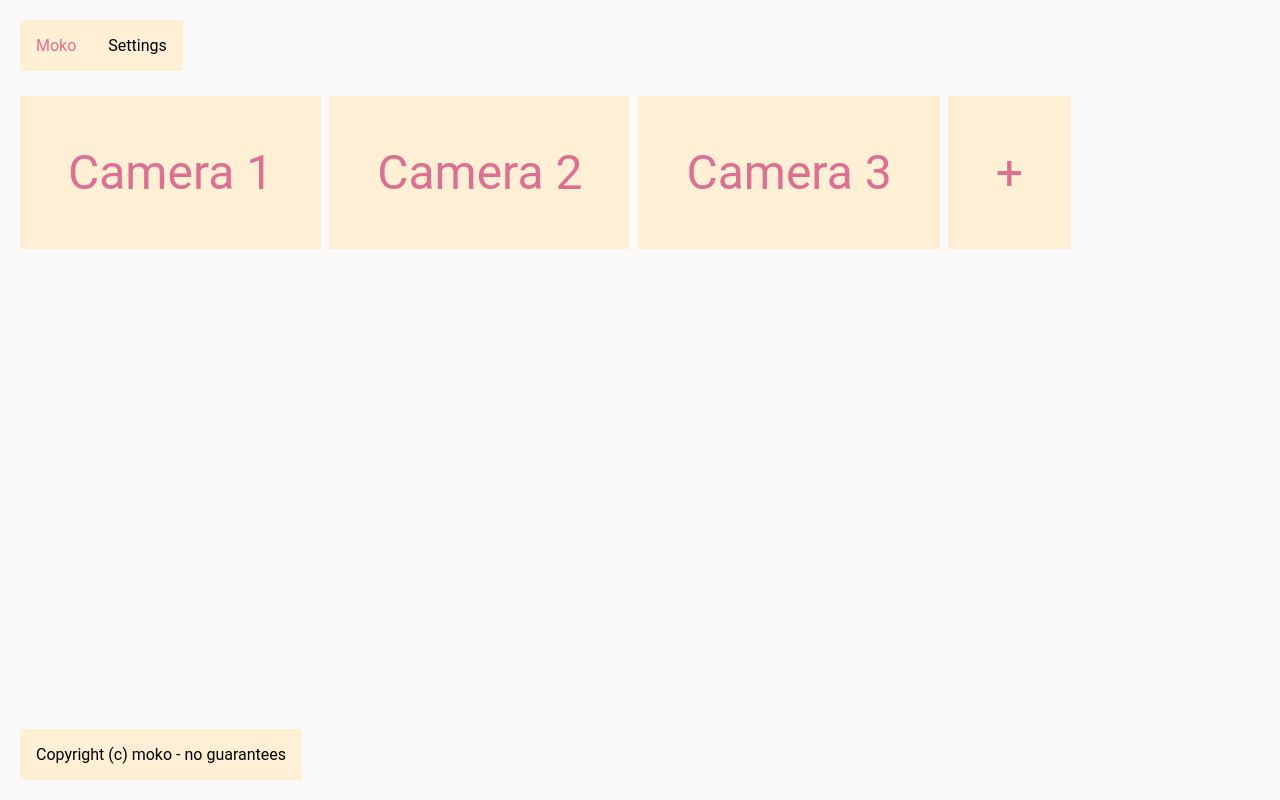
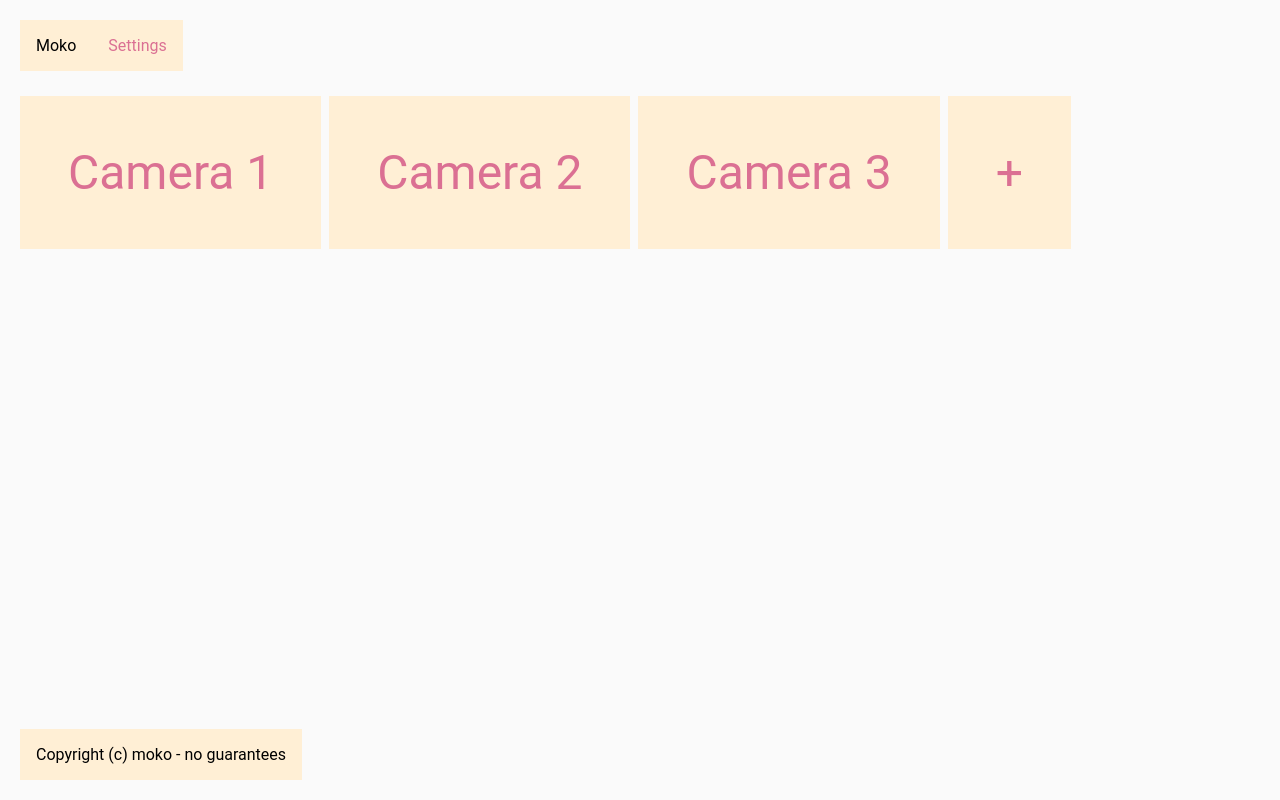
Before and after one commit to mgcth/moko_server, a React (Create React App) app in the folder frontend/: page / in a window 1280 px wide. Built offline with nearby package versions, Linux system fonts and the light colour scheme; a web font is replaced by a local one.

Commit message:
Change style in menu to reflect how links are colored

```diff
--- a/frontend/src/Header.js
+++ b/frontend/src/Header.js
@@ -28,13 +28,13 @@ const Li = styled.li`
 
 const ALink = styled(NavLink)`
   text-decoration: none;
-  color: #000;
+  color: palevioletred;
 
   padding: 1em;
   display: block;
 
   &:hover {
-    color: palevioletred;
+    color: black;
   }
 
   &:visited {
@@ -42,7 +42,7 @@ const ALink = styled(NavLink)`
   }
 
   &.active {
-    color: palevioletred;
+    color: black;
   }
 `;
 
```
